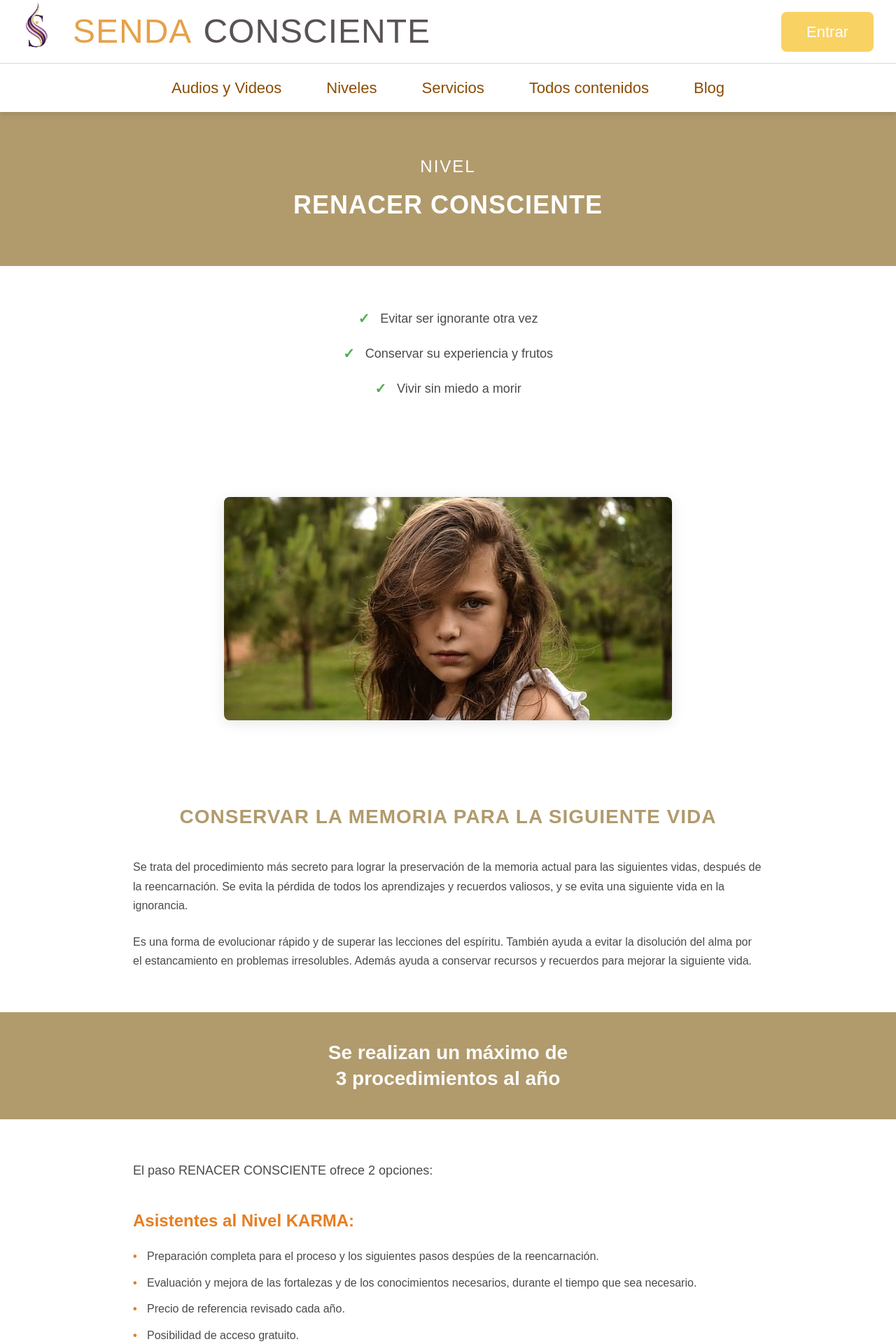
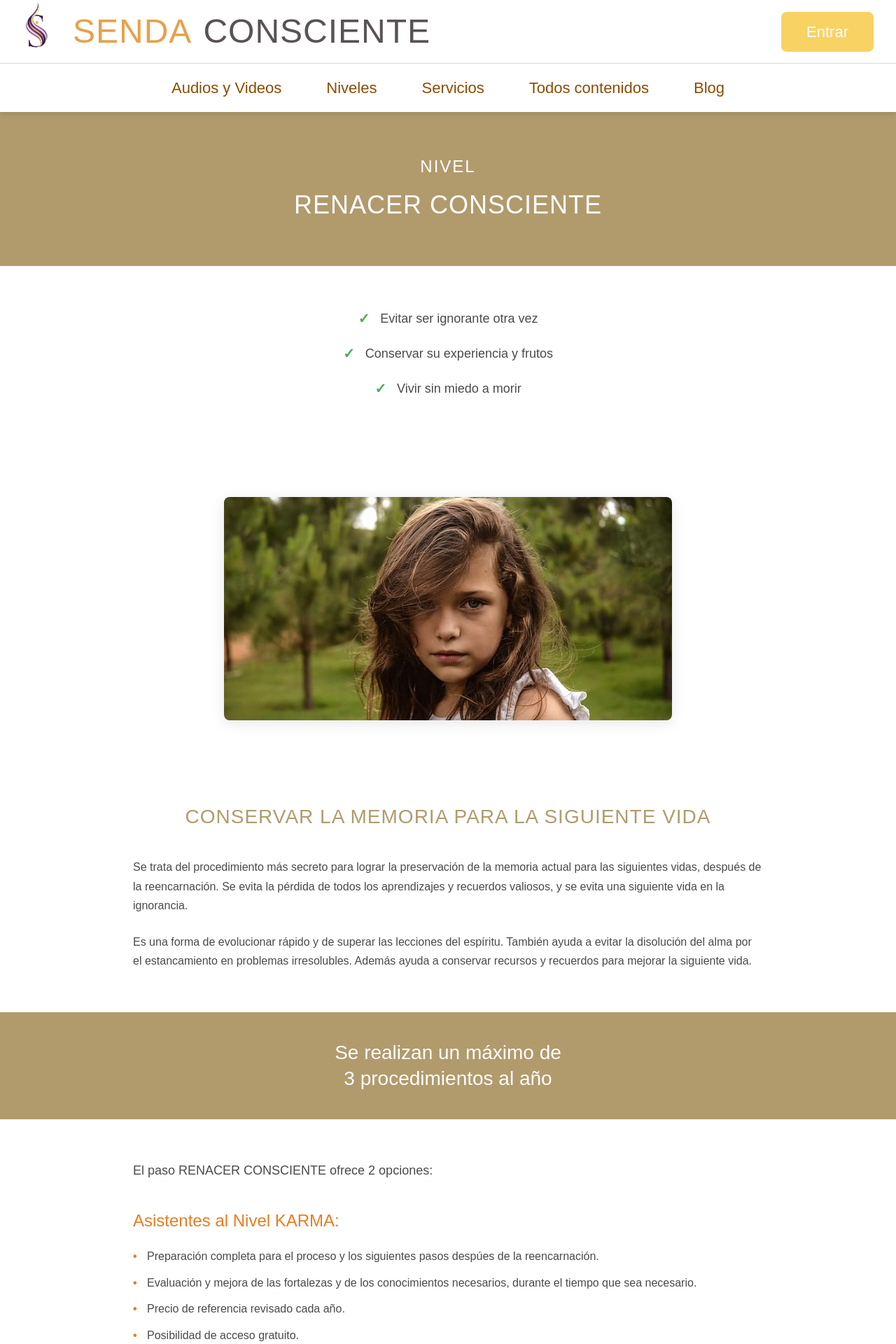
Before and after one commit to orbimatrix/Conscious-path, a Next.js app: page /renacer in a window 1280 px wide. Shown: the top 1920 px of the page at 70% size. Built offline with nearby package versions, Linux system fonts and the light colour scheme.

Commit message:
Remove font-weight properties from various titles in renacer.css for a cleaner design and improved text consistency.

```diff
--- a/src/app/renacer/renacer.css
+++ b/src/app/renacer/renacer.css
@@ -32,7 +32,6 @@
 .renacer-subtitle {
   color: #ffffff;
   font-size: 36px;
-  font-weight: 600;
   margin: 0;
   text-transform: uppercase;
   letter-spacing: 1px;
@@ -123,7 +122,6 @@
 .renacer-info-title {
   color: #B19B6D;
   font-size: 28px;
-  font-weight: 600;
   margin: 0 0 40px 0;
   text-transform: uppercase;
   letter-spacing: 1px;
@@ -161,7 +159,6 @@
 .renacer-banner-title {
   color: #fcfcfc;
   font-size: 28px;
-  font-weight: 600;
   margin: 0;
   line-height: 1.3;
 }
@@ -192,7 +189,6 @@
 .option-title {
   color: #E67E22;
   font-size: 24px;
-  font-weight: 700;
   margin: 0 0 20px 0;
   text-align: left;
 }
```
